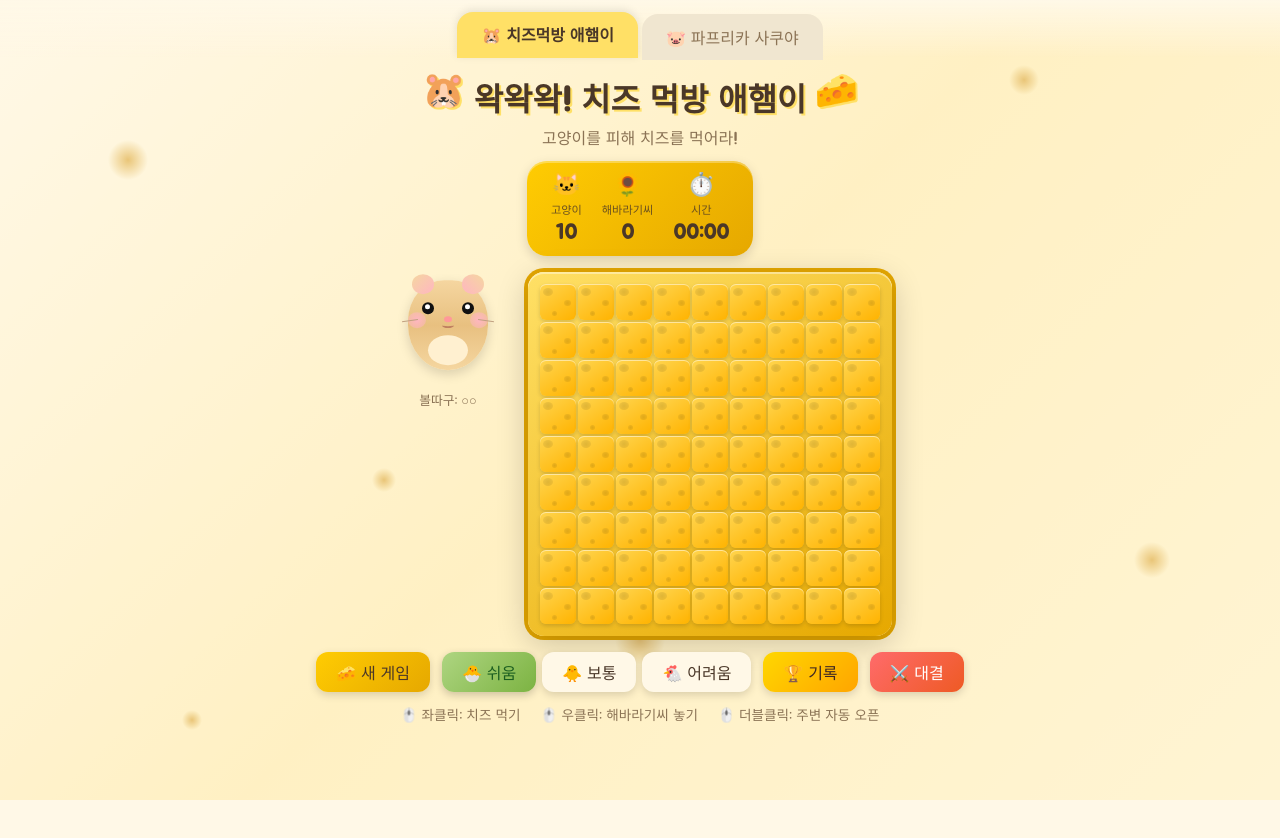
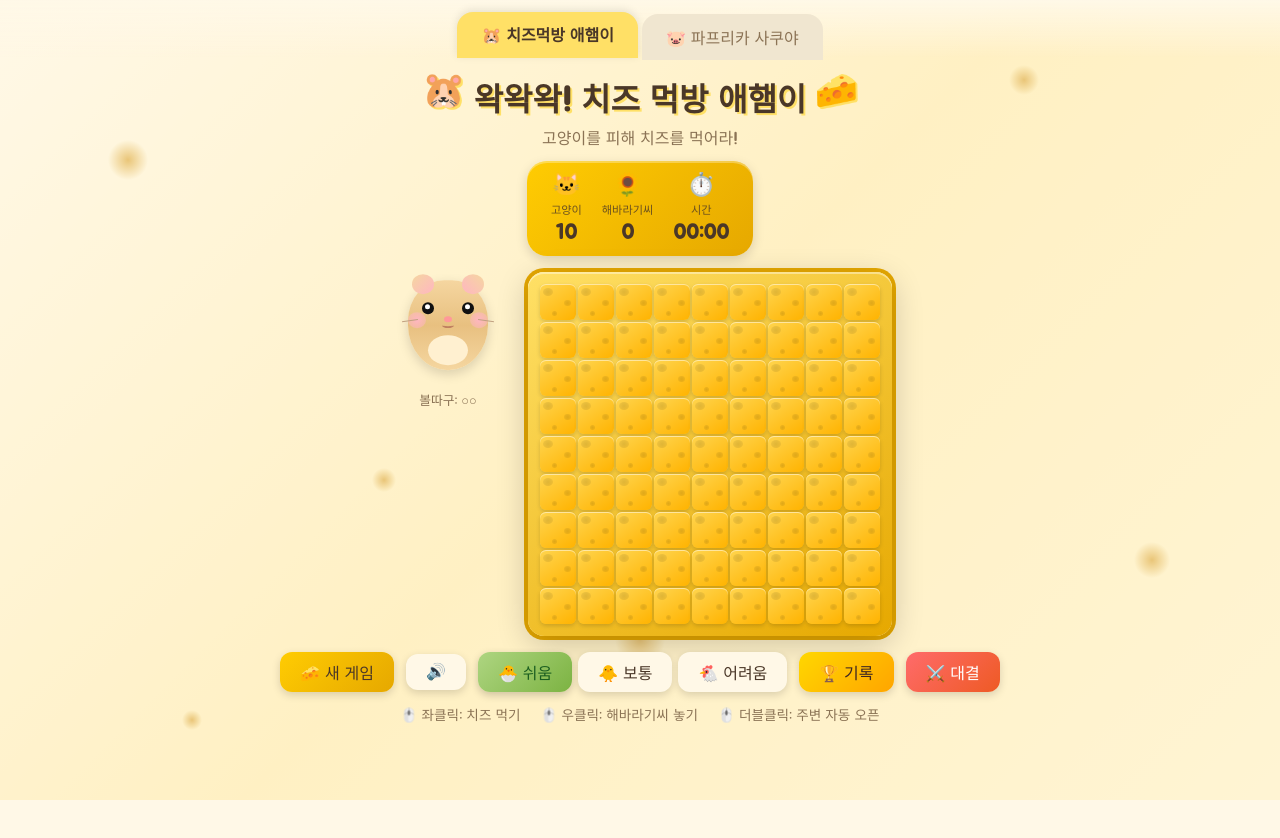
Before and after one commit to booy1004/hamchichu, a React (Vite) app: page / in a window 1280 px wide. Both pictures are taken after a click on the button "🐹 치즈먹방 애햄이". Shown: the top 838 px of the page. Built offline with nearby package versions, Linux system fonts and the light colour scheme.

Commit message:
🔊 Web Audio 효과음 추가 - 쫩쫩 왁왁왁 애옹 끼이익

```diff
--- a/src/games/hamster/HamsterGame.jsx
+++ b/src/games/hamster/HamsterGame.jsx
@@ -1,6 +1,7 @@
-import { useState, useEffect } from 'react';
+import { useState, useEffect, useRef } from 'react';
 import useGameLogic from './hooks/useGameLogic';
 import useRecords from './hooks/useRecords';
+import useSound from './hooks/useSound';
 import Board from './components/Board';
 import HUD from './components/HUD';
 import Hamster from './components/Hamster';
@@ -25,14 +26,36 @@ export default function HamsterGame() {
   } = useGameLogic(difficulty);
 
   const { records, addRecord, clearRecords } = useRecords();
+  const sound = useSound();
   const totalSafe = rows * cols - mines;
+  const prevGameState = useRef(gameState);
+  const prevAction = useRef(null);
 
-  // 클리어 시 기록 저장
+  // 게임 상태 변화에 따른 사운드
   useEffect(() => {
-    if (gameState === 'won') {
+    if (gameState === 'won' && prevGameState.current !== 'won') {
+      sound.playClear();
       addRecord(difficulty, timer);
     }
+    if (gameState === 'lost' && prevGameState.current !== 'lost') {
+      sound.playCat();
+      setTimeout(() => sound.playShock(), 300);
+    }
+    prevGameState.current = gameState;
   }, [gameState]);
+
+  // 액션에 따른 사운드
+  useEffect(() => {
+    if (!lastAction || lastAction === prevAction.current) return;
+    prevAction.current = lastAction;
+
+    switch (lastAction.type) {
+      case 'reveal': sound.playEat(); break;
+      case 'flag': sound.playFlag(); break;
+      case 'unflag': sound.playUnflag(); break;
+      case 'chord': sound.playChord(); break;
+    }
+  }, [lastAction]);
 
   const handleDifficultyChange = (d) => {
     setDifficulty(d);
@@ -88,8 +111,11 @@ export default function HamsterGame() {
       </div>
 
       <div className="controls">
-        <button className="btn btn-new" onClick={() => resetGame(difficulty)}>
+        <button className="btn btn-new" onClick={() => { resetGame(difficulty); sound.playClick(); }}>
           🧀 새 게임
+        </button>
+        <button className="btn btn-mute" onClick={sound.toggleMute}>
+          {sound.muted ? '🔇' : '🔊'}
         </button>
         <div className="difficulty-selector">
           {Object.entries(DIFFICULTY_LABELS).map(([key, { label, emoji }]) => (
--- a/src/games/hamster/hamster.css
+++ b/src/games/hamster/hamster.css
@@ -944,3 +944,12 @@
   .help-desktop { display: none; }
   .help-mobile { display: flex; }
 }
+
+/* 음소거 버튼 */
+.btn-mute {
+  background: #FFF8E7;
+  color: var(--text-dark);
+  font-size: 1.2rem;
+  padding: 6px 12px;
+  min-width: 44px;
+}
--- a/src/games/hamster/hooks/useSound.js
+++ b/src/games/hamster/hooks/useSound.js
@@ -1,10 +1,20 @@
-import { useCallback, useRef } from 'react';
+import { useCallback, useRef, useState } from 'react';
 
 // Web Audio API로 귀여운 효과음 합성
 export default function useSound() {
   const ctxRef = useRef(null);
+  const [muted, setMuted] = useState(false);
+  const mutedRef = useRef(false);
+
+  const toggleMute = useCallback(() => {
+    setMuted(prev => {
+      mutedRef.current = !prev;
+      return !prev;
+    });
+  }, []);
 
   const getCtx = useCallback(() => {
+    if (mutedRef.current) return null;
     if (!ctxRef.current) {
       ctxRef.current = new (window.AudioContext || window.webkitAudioContext)();
     }
@@ -19,6 +29,7 @@ export default function useSound() {
   const playTone = useCallback((freq, duration, type = 'sine', volume = 0.3, detune = 0) => {
     try {
       const ctx = getCtx();
+      if (!ctx) return;
       const osc = ctx.createOscillator();
       const gain = ctx.createGain();
       osc.type = type;
@@ -39,6 +50,7 @@ export default function useSound() {
   const playNoise = useCallback((duration = 0.05, volume = 0.15) => {
     try {
       const ctx = getCtx();
+      if (!ctx) return;
       const bufferSize = ctx.sampleRate * duration;
       const buffer = ctx.createBuffer(1, bufferSize, ctx.sampleRate);
       const data = buffer.getChannelData(0);
@@ -89,6 +101,7 @@ export default function useSound() {
   const playCat = useCallback(() => {
     try {
       const ctx = getCtx();
+      if (!ctx) return;
       // 애옹 메인 톤
       const osc = ctx.createOscillator();
       const gain = ctx.createGain();
@@ -123,6 +136,7 @@ export default function useSound() {
   const playShock = useCallback(() => {
     try {
       const ctx = getCtx();
+      if (!ctx) return;
       const osc = ctx.createOscillator();
       const gain = ctx.createGain();
       osc.type = 'square';
@@ -172,5 +186,7 @@ export default function useSound() {
     playClear,
     playChord,
     playClick,
+    muted,
+    toggleMute,
   };
 }
```
